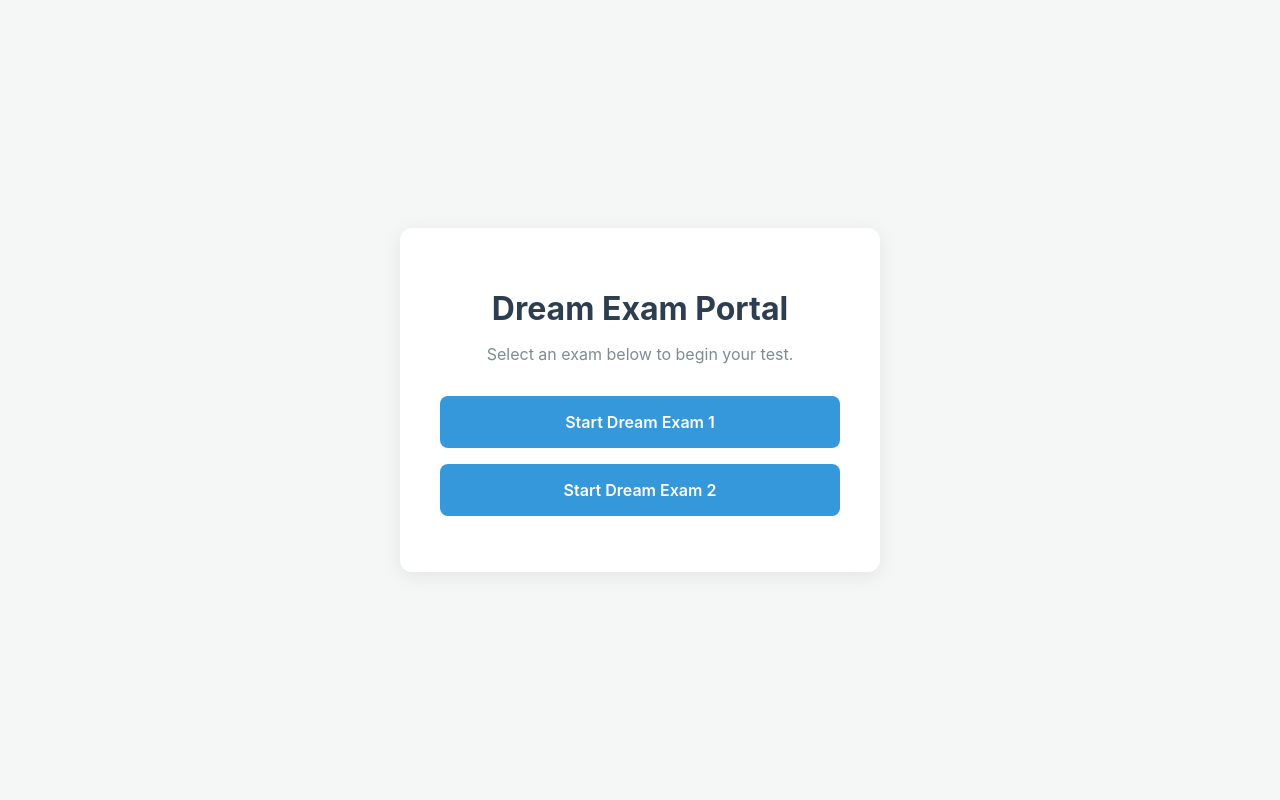
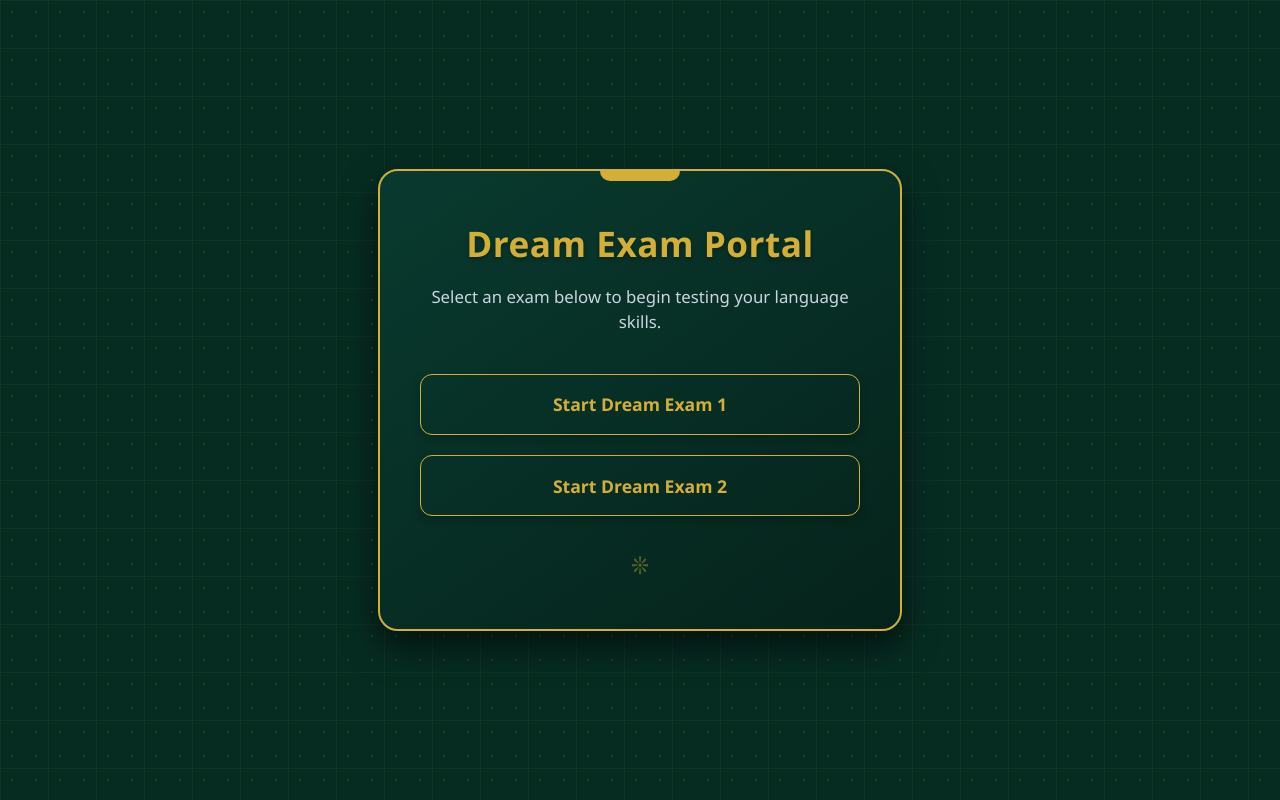
Before and after one commit to B2B-GH/GitHubRepo, a plain HTML site: page index.html in a window 1280 px wide. Drawn offline with Linux system fonts and the light colour scheme.

Commit message:
Update index.html

```diff
--- a/index.html
+++ b/index.html
@@ -1,14 +1,19 @@
 <!DOCTYPE html>
-<html lang="en">
+<html lang="ar" dir="ltr">
 <head>
     <meta charset="UTF-8">
     <meta name="viewport" content="width=device-width, initial-scale=1.0">
     <title>Dream Exam Portal</title>
     <style>
         body {
-            font-family: -apple-system, BlinkMacSystemFont, "Segoe UI", Roboto, sans-serif;
-            background-color: #f4f7f6;
-            color: #333;
+            font-family: 'Segoe UI', Tahoma, Geneva, Verdana, sans-serif;
+            background-color: #062c22;
+            /* Using a subtle, elegant geometric repeating pattern overlay */
+            background-image: radial-gradient(rgba(212, 175, 55, 0.15) 1px, transparent 0),
+                              linear-gradient(to right, rgba(212, 175, 55, 0.05) 1px, transparent 1px),
+                              linear-gradient(to bottom, rgba(212, 175, 55, 0.05) 1px, transparent 1px);
+            background-size: 24px 24px, 48px 48px, 48px 48px;
+            color: #ffffff;
             display: flex;
             justify-content: center;
             align-items: center;
@@ -16,21 +21,43 @@
             margin: 0;
         }
         .container {
-            background: white;
-            padding: 2.5rem;
-            border-radius: 12px;
-            box-shadow: 0 4px 20px rgba(0, 0, 0, 0.08);
+            background: linear-gradient(145deg, #093a2f, #05231b);
+            padding: 3rem 2.5rem;
+            border-radius: 20px;
+            border: 2px solid #d4af37; /* Warm Gold Border */
+            box-shadow: 0 15px 35px rgba(0, 0, 0, 0.6);
             text-align: center;
-            max-width: 400px;
+            max-width: 440px;
             width: 90%;
+            position: relative;
+            overflow: hidden;
+        }
+        /* Top decorative classic arch banner element */
+        .container::before {
+            content: "";
+            position: absolute;
+            top: 0;
+            left: 50%;
+            transform: translateX(-50%);
+            width: 80px;
+            height: 10px;
+            background: #d4af37;
+            border-radius: 0 0 10px 10px;
         }
         h1 {
-            margin-bottom: 0.5rem;
-            color: #2c3e50;
+            margin-top: 0;
+            margin-bottom: 0.75rem;
+            color: #d4af37; /* Luxury Gold */
+            font-size: 2.2rem;
+            font-weight: 700;
+            letter-spacing: 0.5px;
+            text-shadow: 0 2px 4px rgba(0,0,0,0.3);
         }
         p {
-            color: #7f8c8d;
-            margin-bottom: 2rem;
+            color: #cbd5e1;
+            margin-bottom: 2.5rem;
+            font-size: 1.05rem;
+            line-height: 1.5;
         }
         .quiz-list {
             list-style: none;
@@ -38,24 +65,35 @@
             margin: 0;
         }
         .quiz-item {
-            margin-bottom: 1rem;
+            margin-bottom: 1.25rem;
         }
         .quiz-link {
             display: block;
-            padding: 1rem;
-            background-color: #3498db;
-            color: white;
+            padding: 1.1rem;
+            background: transparent;
+            color: #d4af37;
             text-decoration: none;
-            border-radius: 8px;
+            border-radius: 12px;
             font-weight: 600;
-            transition: background 0.2s ease, transform 0.1s ease;
+            font-size: 1.1rem;
+            border: 1.5px solid #d4af37;
+            box-shadow: 0 4px 10px rgba(0, 0, 0, 0.2);
+            transition: all 0.3s ease;
         }
+        /* Interactive hovering state with classic gold transition */
         .quiz-link:hover {
-            background-color: #2980b9;
-            transform: translateY(-2px);
+            background-color: #d4af37;
+            color: #062c22;
+            transform: translateY(-3px);
+            box-shadow: 0 6px 20px rgba(212, 175, 55, 0.3);
         }
         .quiz-link:active {
-            transform: translateY(0);
+            transform: translateY(-1px);
+        }
+        .footer-logo {
+            margin-top: 2rem;
+            font-size: 1.5rem;
+            color: rgba(212, 175, 55, 0.4);
         }
     </style>
 </head>
@@ -63,7 +101,7 @@
 
     <div class="container">
         <h1>Dream Exam Portal</h1>
-        <p>Select an exam below to begin your test.</p>
+        <p>Select an exam below to begin testing your language skills.</p>
 
         <ul class="quiz-list">
             <li class="quiz-item">
@@ -73,6 +111,8 @@
                 <a class="quiz-link" href="./Dream-Exam-2/index.html">Start Dream Exam 2</a>
             </li>
         </ul>
+
+        <div class="footer-logo">❊</div>
     </div>
 
 </body>
```
